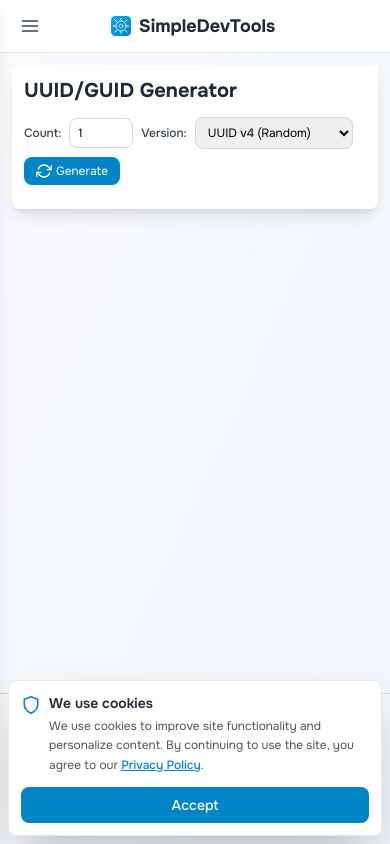
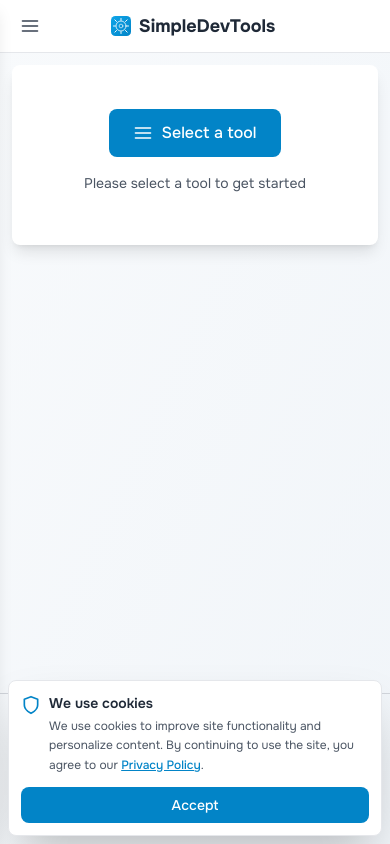
Before and after one commit to demshindev/simple-dev-tools, a React (Vite) app: page / in a window 390 px wide. Built offline with nearby package versions, Linux system fonts and the light colour scheme.

Commit message:
"Select a tool" func

```diff
--- a/src/App.tsx
+++ b/src/App.tsx
@@ -139,12 +139,15 @@ function App() {
   const [expandedCategories, setExpandedCategories] = useState<Set<CategoryId>>(
     new Set(['generators'])
   )
-  const [activeTool, setActiveTool] = useState<ToolId | null>('uuid')
+  const [activeTool, setActiveTool] = useState<ToolId | null>(null)
   const [isMobileMenuOpen, setIsMobileMenuOpen] = useState(false)
   const [isPrivacyOpen, setIsPrivacyOpen] = useState(false)
 
   const handleHomeClick = () => {
-    window.location.reload()
+    setActiveTool(null)
+    if (window.innerWidth < 768) {
+      setIsMobileMenuOpen(false)
+    }
   }
 
   useEffect(() => {
@@ -292,7 +295,19 @@ function App() {
                 <ActiveComponent />
               ) : (
                 <div className="text-center text-gray-500 py-8 md:py-12 text-sm md:text-base">
-                  Select a tool from the menu
+                  <div className="md:hidden mb-4">
+                    <button
+                      onClick={() => setIsMobileMenuOpen(true)}
+                      className="inline-flex items-center gap-2 px-6 py-3 bg-primary-600 text-white rounded-lg hover:bg-primary-700 transition-colors duration-300 ease-in-out font-medium text-base"
+                    >
+                      <FiMenu size={20} />
+                      Select a tool
+                    </button>
+                  </div>
+                  <div className="text-gray-600">
+                    <p className="md:hidden mb-2">Please select a tool to get started</p>
+                    <p className="hidden md:block">Select a tool from the menu</p>
+                  </div>
                 </div>
               )}
             </div>
```
Also changed, not shown: public/fonts/OFL.txt (deleted).
